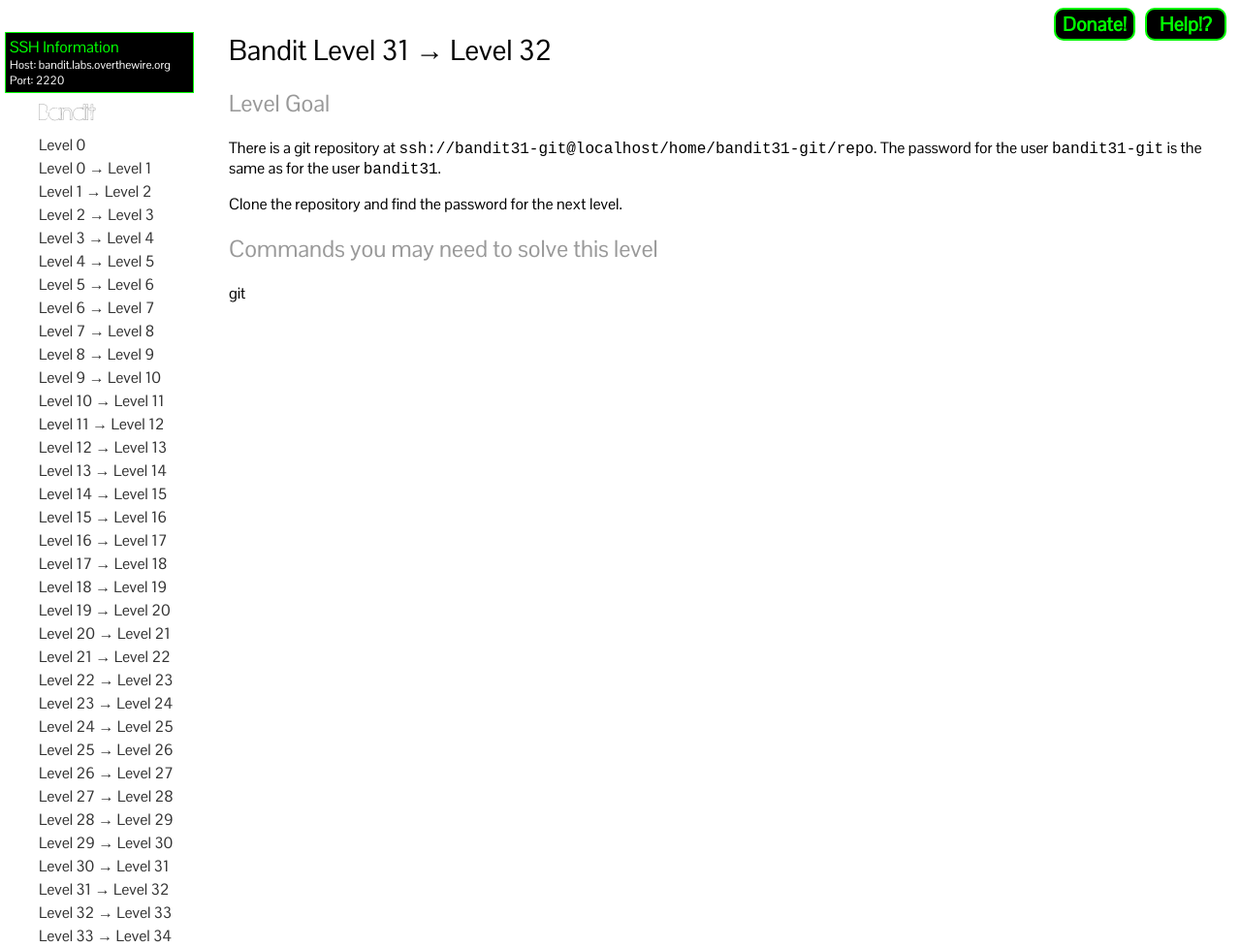
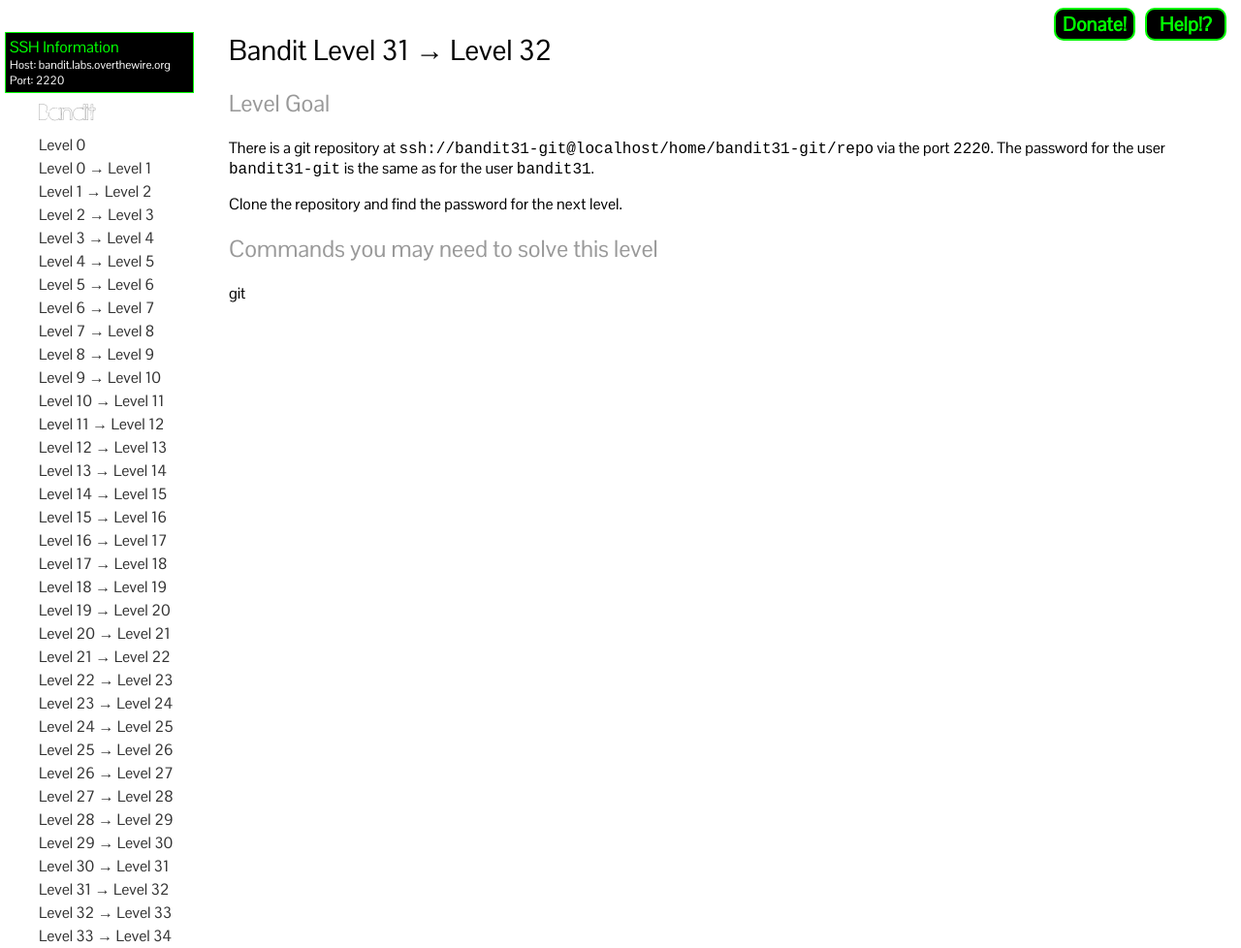
Before and after one commit to OverTheWireOrg/OverTheWire-website, a Jekyll site: the page built from wargames/bandit/bandit32.md, in a window 1280 px wide, cut to the strip 77-1055 px from the top of the page. Shown: the whole strip at 97% size. Built offline with Jekyll 4.4.1, drawn with Linux system fonts in a browser that asks for light colours; our own code applies the rules of GitHub Pages for plain Markdown files.

Commit message:
Update bandit32.md

```diff
--- a/wargames/bandit/bandit32.md
+++ b/wargames/bandit/bandit32.md
@@ -5,7 +5,7 @@
 ---
 Level Goal
 ----------
-There is a git repository at `ssh://bandit31-git@localhost/home/bandit31-git/repo`. The password for the user `bandit31-git` is the same as for the user `bandit31`.
+There is a git repository at `ssh://bandit31-git@localhost/home/bandit31-git/repo` via the port `2220`. The password for the user `bandit31-git` is the same as for the user `bandit31`.
 
 Clone the repository and find the password for the next level.
 
```
